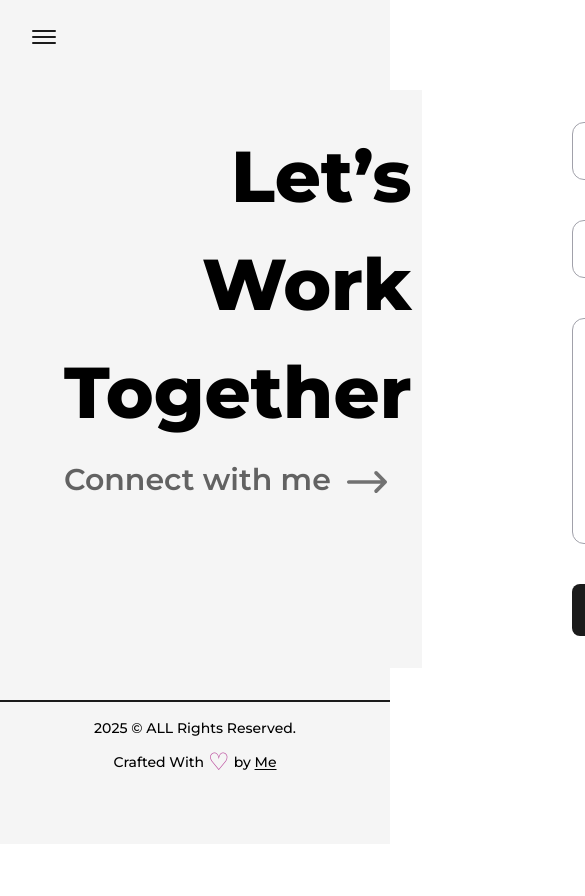
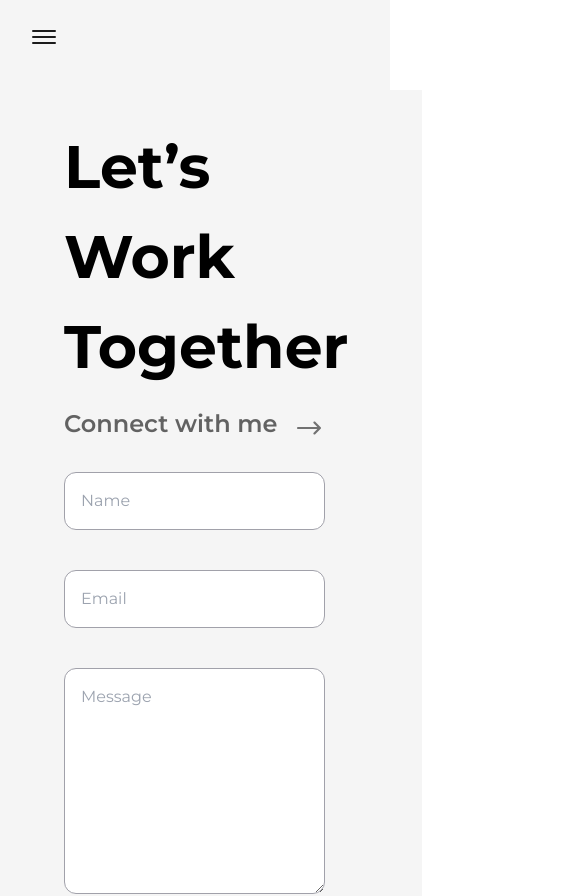
Before and after one commit to nadeeshaMadusanka99/personal_portfolio, a Next.js app: page /contact_me in a window 390 px wide. Shown: the top 896 px of the page, 585 px wide, since content can reach past the window. Before the commit the page ends 844 px from the top, so only its background shows below. Built offline with nearby package versions, Linux system fonts and the light colour scheme.

Commit message:
Fix contact me section to mobile window

```diff
--- a/src/components/ContactMe/AnimatedSvg.js
+++ b/src/components/ContactMe/AnimatedSvg.js
@@ -1,15 +1,15 @@
 import React from "react";
 import { motion } from "framer-motion";
 
-const AnimatedSvg = ({isInView}) => {
+const AnimatedSvg = ({ isInView, width = "400px", height = "485px" }) => {
   return (
     <motion.div
-      className={`stroke-3 stroke-primary ml-10 absolute dark:stroke-primaryDark p-2 -z-1`}
+      className={`stroke-3 stroke-primary ml-10 absolute dark:stroke-primaryDark p-2 -z-1  `}
       initial={{ opacity: 1 }}
       whileInView={{ opacity: 0 }}
       transition={{ delay: 3, duration: 1 }}
     >
-      <svg width="480px" height="485px" viewBox="0 0 33.5 32.666">
+      <svg className={`w-[400px] h-[485px] md:w-[300px] md:h-[305px] md:mr-14 md:mt-10`} viewBox="0 0 33.5 32.666">
         <motion.path
           strokeWidth={0.2}
           fill="none"
--- a/src/components/ContactMe/FormCard.js
+++ b/src/components/ContactMe/FormCard.js
@@ -11,13 +11,6 @@ const FormCard = () => {
 
   const [error, setError] = useState(false);
   const [success, setSuccess] = useState(false);
-
-  // useEffect(() => {
-  //   return () => {
-  //     // Clear toasts on component unmount
-  //     toast.dismiss();
-  //   };
-  // }, []);
 
   const sendEmail = (e) => {
     e.preventDefault();
@@ -86,14 +79,14 @@ const FormCard = () => {
         initial={{ opacity: 0 }}
         whileInView={{ opacity: 1 }}
         transition={{ delay: 4, duration: 1 }}
-        className="flex flex-col gap-10 z-10"
+        className="flex flex-col gap-10 z-10 md:w-[80%]"
       >
         <input
           type="text"
           required
           placeholder="Name"
           name="name"
-          className=" z-20 p-4 rounded-xl border border-zinc-400 dark:bg-black dark:text-white"
+          className="z-20 p-4 rounded-xl border border-zinc-400 dark:bg-black dark:text-white"
         />
         <input
           type="email"
--- a/src/pages/contact_me.js
+++ b/src/pages/contact_me.js
@@ -44,14 +44,14 @@ const contact_me = () => {
         <Layout className="pt-8">
           <motion.div
             ref={ref}
-            className={`flex gap-40`}
+            className={`flex gap-40 md:flex-col md:gap-8 `}
             variants={variants}
             initial="initial"
             whileInView="animate"
           >
             <motion.div>
               <motion.h1
-                className="text-7xl font-extrabold leading-normal text-right text-black dark:text-light"
+                className="text-7xl font-extrabold leading-normal text-right text-black dark:text-light md:font-bold md:text-6xl md:leading-normal md:text-left"
                 variants={variants}
               >
                 Let’s <br />
@@ -60,15 +60,15 @@ const contact_me = () => {
               </motion.h1>
               <div className="flex flex-row mt-4">
                 <p
-                  className="text-3xl mr-4 font-semibold text-black/60 dark:text-light/60"
+                  className="text-3xl mr-4 font-semibold text-black/60 dark:text-light/60 md:text-2xl"
 
                 >
                   Connect with me
                 </p>
-                <RightArrowIcon className="fill-dark opacity-60  dark:fill-light" />
+                <RightArrowIcon className="fill-dark opacity-60  dark:fill-light md:size-8 md:pt-2" />
               </div>
             </motion.div>
-            <div className={`flex-1 relative flex flex-col items-center`}>
+            <div className={`flex-1 relative flex flex-col items-center `}>
               <AnimatedSvg isInView={isInView} />
               <div className="w-full">
                 <FormCard />
```
